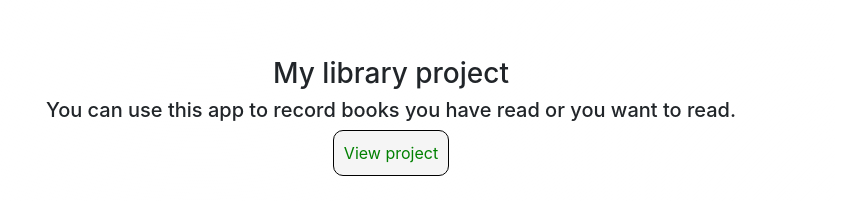
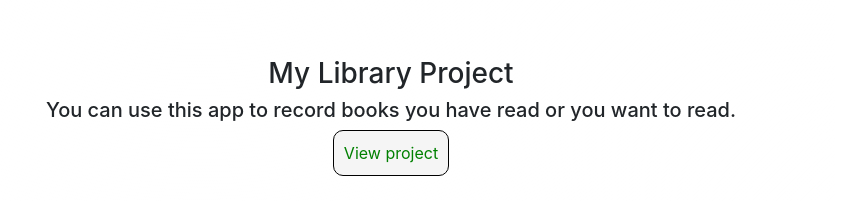
Before and after one commit to krapivaa/krapivaa.github.io, a plain HTML site: page index.html in a window 1280 px wide. Shown: the part 2439-2640 px from the top of the page, 439-1280 px from the left. Drawn offline with nearby package versions, Linux system fonts and the light colour scheme.

Commit message:
small fix

```diff
--- a/index.html
+++ b/index.html
@@ -350,7 +350,7 @@
                 </div>
 
                 <div class="col-sm-8 descriptionP">
-                  <h3>My library project</h3>
+                  <h3>My Library Project</h3>
                   <h5>You can use this app to record books you have read or you want to read.</h5>
                   <a class="btn" href="https://my-books-client.herokuapp.com/" target="_blank">View project</a>
                 </div>
```
